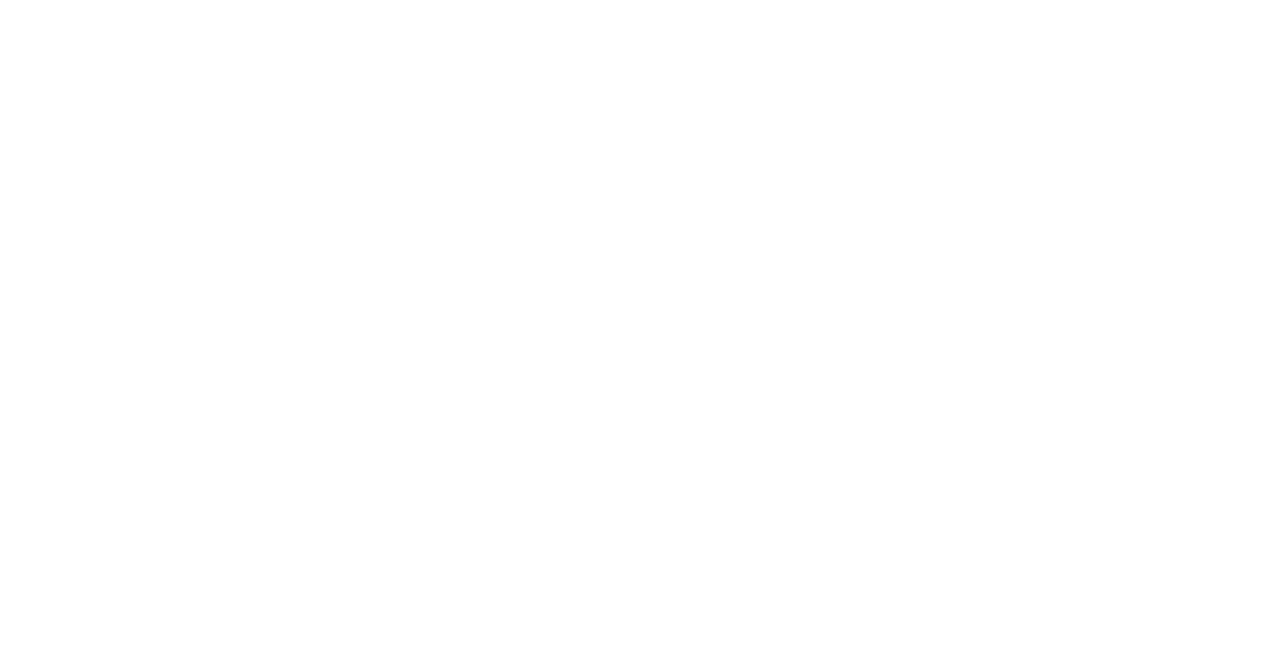
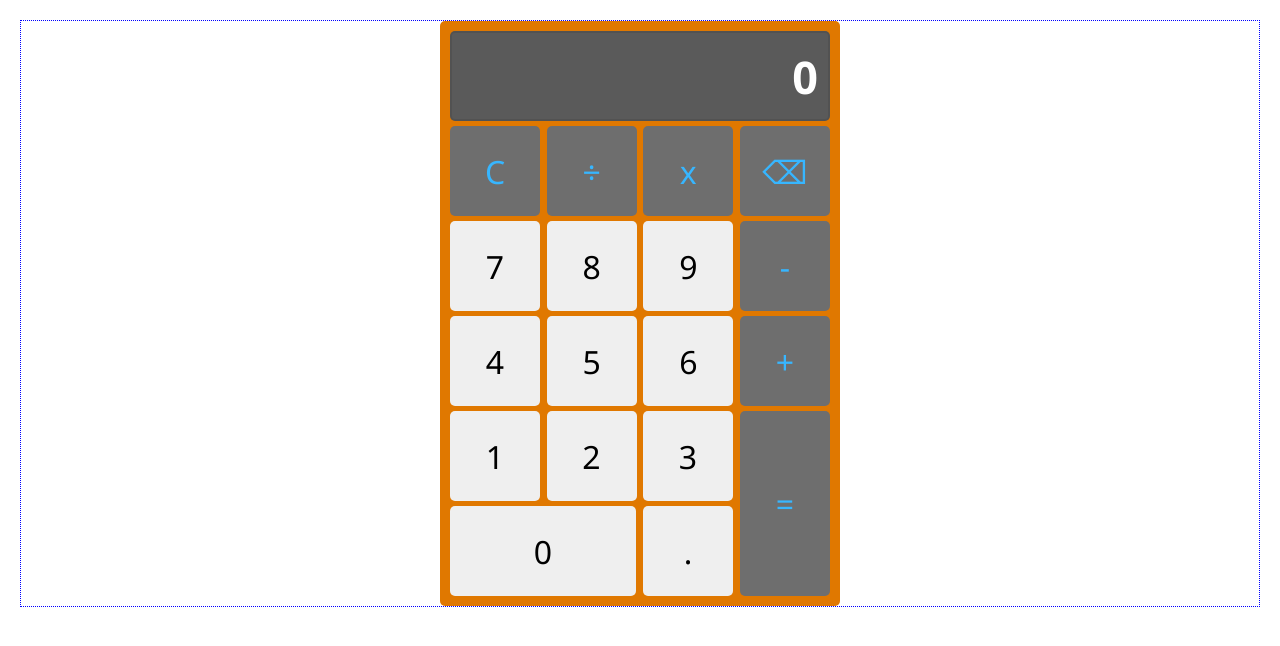
Before and after one commit to jacknb1ack/odinproject-calculator, a plain HTML site: page index.html in a window 1280 px wide. Drawn offline with Linux system fonts and the light colour scheme.

Commit message:
finish ui layout and styling

```diff
--- a/index.html
+++ b/index.html
@@ -6,6 +6,40 @@
     <title>Odin - Calculator</title>
     <link href="style.css" rel="stylesheet" />
     <script src="script.js" defer></script>
+    <link rel="stylesheet" href="https://fonts.googleapis.com/css?family=Roboto" />
   </head>
-  <body></body>
+  <body>
+    <div class="calculator">
+      <div class="display">0</div>
+      <div class="buttons">
+        <div class="top">
+          <div class="button"><button class="square bg-darkgrey" id="clear">C</button></div>
+          <div class="button"><button class="square bg-darkgrey" id="divide">÷</button></div>
+          <div class="button"><button class="square bg-darkgrey" id="multiply">x</button></div>
+          <div class="button"><button class="square bg-darkgrey" id="backspace">⌫</button></div>
+          <div class="button"><button class="square" id="seven">7</button></div>
+          <div class="button"><button class="square" id="eight">8</button></div>
+          <div class="button"><button class="square" id="nine">9</button></div>
+          <div class="button"><button class="square bg-darkgrey" id="substract">-</button></div>
+          <div class="button"><button class="square" id="four">4</button></div>
+          <div class="button"><button class="square" id="five">5</button></div>
+          <div class="button"><button class="square" id="six">6</button></div>
+          <div class="button"><button class="square bg-darkgrey" id="add">+</button></div>
+        </div>
+        <div class="bottom">
+          <div class="bottom-left">
+            <div class="button"><button class="square" id="one">1</button></div>
+            <div class="button"><button class="square" id="two">2</button></div>
+            <div class="button"><button class="square" id="three">3</button></div>
+
+            <div class="button"><button class="" id="zero">0</button></div>
+            <div class="button"><button class="square" id="dot">.</button></div>
+          </div>
+          <div class="bottom-right">
+            <div class="button"><button class="bg-darkgrey" id="return">=</button></div>
+          </div>
+        </div>
+      </div>
+    </div>
+  </body>
 </html>
--- a/style.css
+++ b/style.css
@@ -0,0 +1,119 @@
+* {
+  font-family: "Segoe UI", Roboto, Oxygen, Ubuntu, Cantarell, "Open Sans", "Helvetica Neue", sans-serif;
+  margin: 0;
+  padding: 0;
+  box-sizing: border-box;
+}
+
+body {
+  margin: 20px;
+  border: 1px blue dotted;
+}
+
+/* calculator main body */
+.calculator {
+  display: flex;
+  flex-direction: column;
+
+  margin: 0 auto;
+  padding: 10px;
+  width: 400px;
+
+  border-radius: 5px;
+  background-color: rgb(224, 120, 0);
+}
+
+/* display field */
+.display {
+  background-color: rgb(90, 90, 90);
+  color: white;
+  border-radius: 5px;
+  border: 2px solid rgba(0, 0, 0, 0.096);
+  height: 90px;
+  padding: 5px 10px;
+  display: flex;
+  justify-content: flex-end;
+  align-items: center;
+  font-size: 45px;
+  font-weight: 700;
+}
+
+/* button style */
+.buttons {
+  display: flex;
+  flex-direction: column;
+  align-items: center;
+  gap: 5px;
+  margin-top: 5px;
+}
+
+.top {
+  display: flex;
+  flex-wrap: wrap;
+  justify-content: space-between;
+  gap: 5px;
+}
+
+.bottom {
+  display: flex;
+  justify-content: space-between;
+}
+
+#zero {
+  width: 186px;
+  height: 90px;
+}
+
+#return {
+  width: 90px;
+  height: 185px;
+}
+
+.bottom-left {
+  display: flex;
+  flex-wrap: wrap;
+  justify-content: space-between;
+  gap: 5px;
+}
+
+.bottom-right {
+  margin-left: 7px;
+}
+
+button {
+  border-radius: 5px;
+  border: none;
+  font-size: 32px;
+}
+
+/* reusable style */
+.square {
+  aspect-ratio: 1/1;
+  width: 90px;
+}
+
+.bg-grey {
+  background-color: rgb(216, 216, 216);
+}
+
+.bg-darkgrey {
+  background-color: rgb(110, 110, 110);
+  color: rgb(55, 182, 255);
+}
+
+.big-font {
+  font-size: 20px;
+}
+
+.md-font {
+  font-size: 16px;
+}
+
+.flex1 {
+  flex: 1;
+}
+
+button:hover {
+  background-color: #3f3f3fc7;
+  color: white;
+}
```
